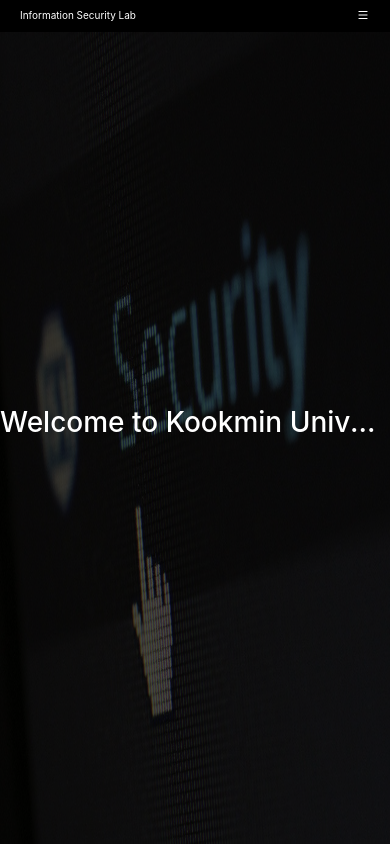
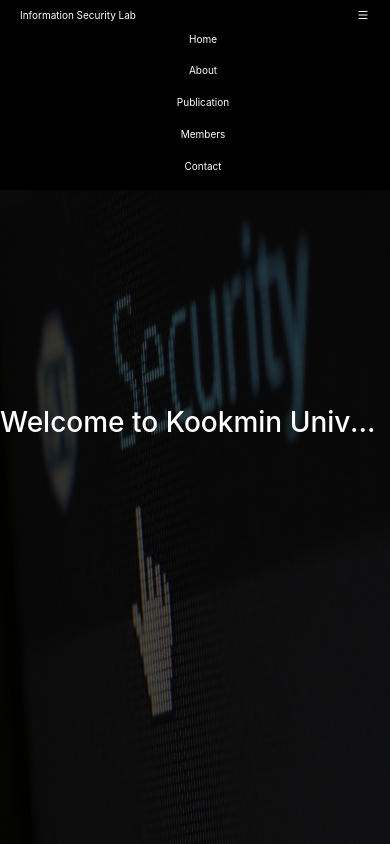
Before and after one commit to scy6500/seclabweb_react, a Next.js app: page / in a window 390 px wide. Both pictures are taken after a click on the element 363 px from the left and 15 px from the top of the page. Shown: the top 844 px of the page. Built offline with nearby package versions, Linux system fonts and the light colour scheme.

Commit message:
적응형 헤더 구현

```diff
--- a/components/Header.js
+++ b/components/Header.js
@@ -9,19 +9,13 @@
     const texts = ["Home", "About", "Publication", "Members", "Contact"];
     const [showdetail, setShowDetail] = useState(false);
     const onIconClicked = useCallback(() => {
-        if (showdetail === true) {
-            setShowDetail(false);
-        }
-        else{
-            setShowDetail(true);
-        }
-        console.log(showdetail)
+        setShowDetail(showdetail => !showdetail)
     }, [showdetail]);
 
     return (
         <Headers>
             <Link href="/"><Logo>Information Security Lab</Logo></Link>
-            <Menu>
+            <Menu showdetail={showdetail}>
                 {texts.map((v) => (
                     <Menu_btn key={v} text={v}></Menu_btn>
                 ))}
@@ -75,7 +69,7 @@
         flex-direction: column;
         text-align: center;
         width: 100%;
-        display: none;
+        display: ${({ showdetail }) => showdetail ? 'flex' : 'none'};
     }
 `
 
```
